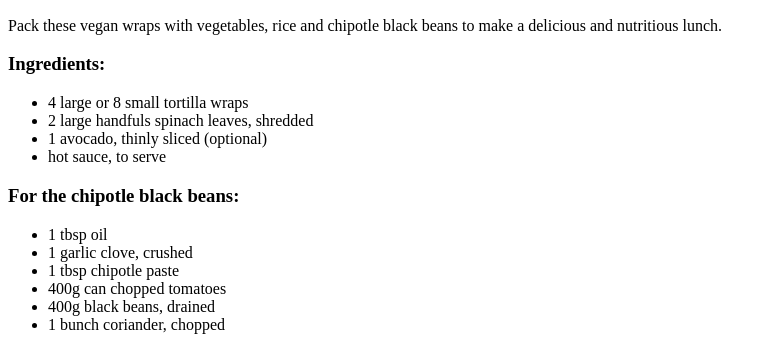
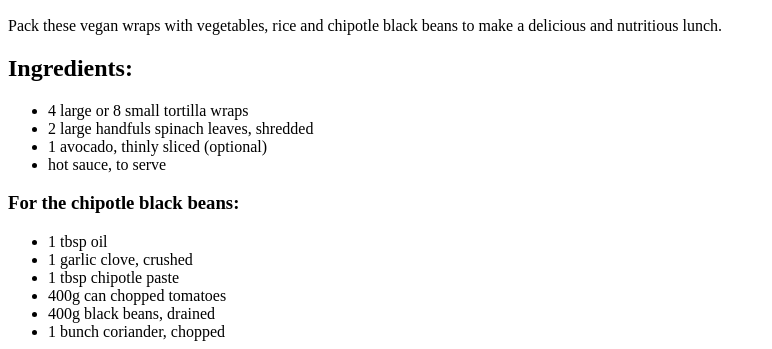
Before and after one commit to thewallshaveteeth/odin-recipes, a plain HTML site: page recipes/burritos.html in a window 1280 px wide. Shown: the part 434-783 px from the top of the page, without its empty margins (0-772 px from the left). Drawn offline with Linux system fonts and the light colour scheme.

```diff
--- a/recipes/burritos.html
+++ b/recipes/burritos.html
@@ -10,7 +10,7 @@
     <img src="https://images.immediate.co.uk/production/volatile/sites/30/2020/08/burrito-bf165ae.jpg?quality=90&webp=true&resize=300,272">
     <h2>Description:</h2>
     <p>Pack these vegan wraps with vegetables, rice and chipotle black beans to make a delicious and nutritious lunch.</p>
-    <h3>Ingredients:</h3>
+    <h2>Ingredients:</h2>
     <ul>
         <li>4 large or 8 small tortilla wraps</li>
         <li>2 large handfuls spinach leaves, shredded</li>
@@ -41,7 +41,6 @@
         <li>Lay out the tortillas and sprinkle over some spinach, add some avocado slices and some rice, then top with the bean mix.
             Add a shake of hot sauce, if you like. Roll the bottom up, then fold the sides in to stop the filling falling out as you roll.
             Wrap tightly in foil, if you like, and cut in half.</li>
-
     </ol>
 
 </body>
```
Also changed, not shown: recipes/mushroom-rissoto.html (deleted).
